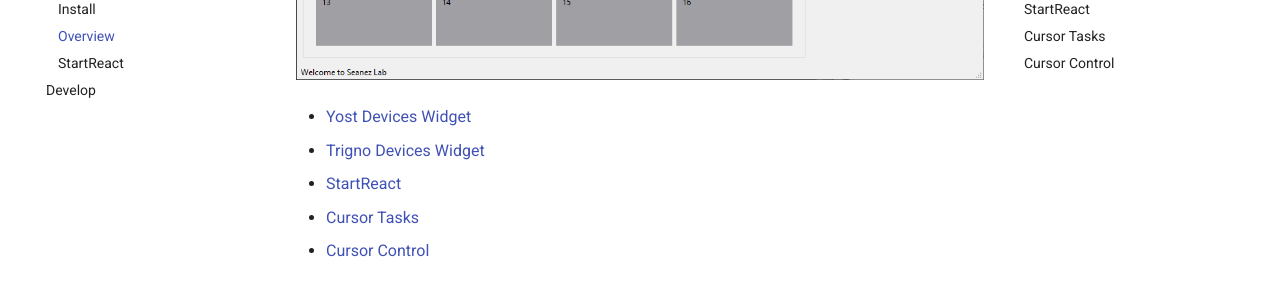
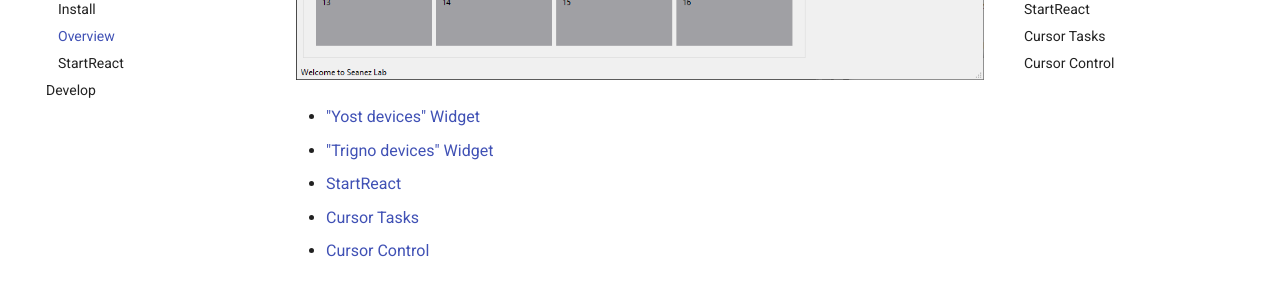
Before and after one commit to SeanezLab/BoMI-py, an MkDocs documentation site: the page built from docs/overview.md, in a window 1280 px wide and 900 px high, scrolled down 502 px. Shown: the part 153-453 px from the top of the window. Built offline with MkDocs 1.6.1 and Material for MkDocs 9.7.7, drawn with Linux system fonts in a browser that asks for light colours; comment, search, counter and statistics services are not loaded.

Commit message:
Update TOC links

```diff
--- a/docs/overview.md
+++ b/docs/overview.md
@@ -4,8 +4,8 @@
 
 ![BoMI Screenshot](./img/bomi-home.png)
 
-- [Yost Devices Widget](#yost-devices-widget)
-- [Trigno Devices Widget](#trigno-devices-widget)
+- ["Yost devices" Widget](#-yost-devices--widget)
+- ["Trigno devices" Widget](#-trigno-devices--widget)
 - [StartReact](#startreact)
 - [Cursor Tasks](#cursor-tasks)
 - [Cursor Control](#cursor-control)
```
